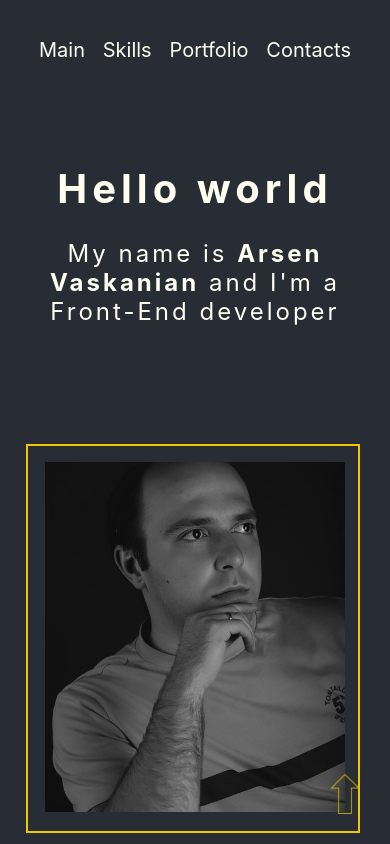
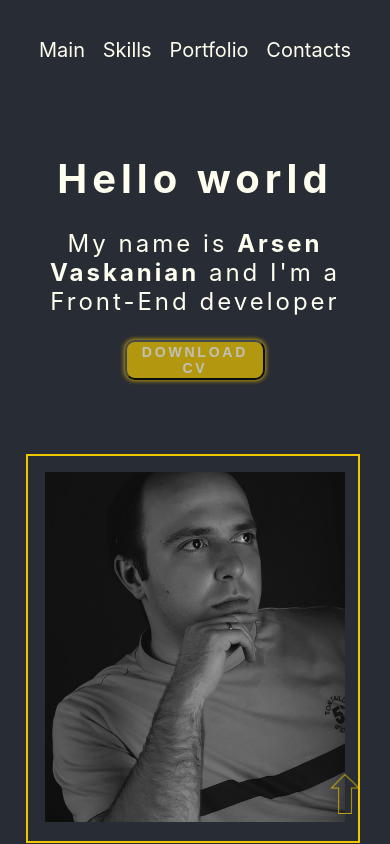
Before and after one commit to arsenbelarus/portfolio, a React (Create React App) app: page / in a window 390 px wide. Shown: the top 844 px of the page. Built offline with nearby package versions, Linux system fonts and the light colour scheme.

Commit message:
Download CV button added with CV

```diff
--- a/package.json
+++ b/package.json
@@ -7,12 +7,14 @@
     "@testing-library/jest-dom": "^4.2.4",
     "@testing-library/react": "^9.3.2",
     "@testing-library/user-event": "^7.1.2",
+    "@types/file-saver": "^2.0.1",
     "@types/jest": "^24.0.0",
     "@types/node": "^12.0.0",
     "@types/react": "^16.9.0",
     "@types/react-dom": "^16.9.0",
     "@types/react-scroll": "^1.8.0",
     "axios": "^0.20.0",
+    "file-saver": "^2.0.2",
     "react": "^16.13.1",
     "react-dom": "^16.13.1",
     "react-scripts": "3.4.1",
--- /dev/null
+++ b/src/common/button/Button.module.css
@@ -0,0 +1,36 @@
+.btn {
+    outline: none;
+    width: fit-content;
+    height: 30px;
+    background-color: #efc700;
+    border-radius: 10px;
+    color: #fffff0;
+    letter-spacing: .2em;
+    font-weight: bold;
+    font-size: .7em;
+    text-align: center;
+    box-shadow: 0 0 4px 1px #efc700;
+    box-sizing: border-box;
+    opacity: .7;
+    text-transform: uppercase;
+    transition: 0.3s;
+}
+
+.btn:hover {
+    opacity: 1;
+    cursor: pointer;
+}
+
+@media screen and (max-width: 768px) {
+    .btn {
+        width: 40%;
+        height: 40px;
+    }
+}
+
+@media screen and (max-width: 1024px) {
+    .btn {
+        width: 40%;
+        height: 40px;
+    }
+}
--- /dev/null
+++ b/src/common/button/Button.tsx
@@ -0,0 +1,10 @@
+import React, {ButtonHTMLAttributes, FC} from "react";
+import style from "./Button.module.css"
+
+interface ButtonPropsType extends ButtonHTMLAttributes<HTMLButtonElement> {
+  name: string,
+}
+
+export const Button: FC<ButtonPropsType> = ({name, ...rest}) => {
+  return <button className={style.btn}>{name}</button>;
+}
--- a/src/contacts/Contacts.module.css
+++ b/src/contacts/Contacts.module.css
@@ -59,29 +59,6 @@
     padding: 5px;
 }
 
-.contactsForm .btn {
-    outline: none;
-    width: fit-content;
-    height: 30px;
-    background-color: #efc700;
-    border-radius: 10px;
-    color: #fffff0;
-    letter-spacing: .2em;
-    font-weight: bold;
-    font-size: .7em;
-    text-align: center;
-    box-shadow: 0 0 4px 1px #efc700;
-    box-sizing: border-box;
-    opacity: .7;
-    text-transform: uppercase;
-    transition: 0.3s;
-}
-
-.contactsForm button:hover {
-    opacity: 1;
-    cursor: pointer;
-}
-
 @media screen and (max-width: 540px) {
     .contactsContainer {
         width: 90%;
@@ -108,11 +85,6 @@
     .message {
         width: 100%;
     }
-
-    .contactsForm .btn {
-        width: 40%;
-        height: 40px;
-    }
 }
 
 @media screen and (max-width: 1024px) {
@@ -127,9 +99,4 @@
     .message {
         width: 100%;
     }
-
-    .contactsForm .btn {
-        width: 40%;
-        height: 40px;
-    }
 }
--- a/src/contacts/Contacts.tsx
+++ b/src/contacts/Contacts.tsx
@@ -3,6 +3,9 @@ import style from "./Contacts.module.css"
 import axios from "axios"
 import {BlockHeader} from "../common/blockHeader/BlockHeader";
 import {Loader} from "../common/loader/Loader";
+import { Button } from "../common/button/Button";
+
+
 
 const Contacts = () => {
 
@@ -72,7 +75,7 @@ const Contacts = () => {
                 <textarea name="" placeholder={"Your message"} rows={5} value={inputValues.message}
                           onChange={messageHandler} disabled={disabled}/>
                 {resultMessage && <div className={style.message} style={divStyle}>{resultMessage}</div>}
-                {disabled ? <Loader/> : <button className={style.btn}>Submit</button> }
+                {disabled ? <Loader/> : <Button name={"SUBMIT"} /> }
             </form>
         </div>
     )
--- a/src/main/Main.tsx
+++ b/src/main/Main.tsx
@@ -1,8 +1,17 @@
 import React from "react";
 import style from "./Main.module.css"
+import {Button} from "../common/button/Button";
+import FileSaver from 'file-saver';
 
-const Main = () =>
-    (
+
+const Main = () => {
+  const saveFile = () => {
+    FileSaver.saveAs(
+      "https://arsenbelarus.github.io/portfolio/public/Arsen Vaskanian Front-End CV.pdf",
+      "Arsen Vaskanian's CV.pdf"
+    )
+  }
+    return (
       <div className={style.mainContainer}>
         <div className={style.main}>
           <div className={style.greeting}>
@@ -12,12 +21,14 @@ const Main = () =>
             <p>
               My name is <strong>Arsen Vaskanian</strong> and I'm a Front-End developer
             </p>
+            <Button name={"Download CV"} onClick={saveFile}/>
           </div>
           <div className={style.image}>
           </div>
         </div>
       </div>
     )
+  }
 
 
   export default Main
```
Also changed, not shown: 2 other files (tests, documents, lock files or other folders). Lines whose indentation alone changed are shown as unchanged.
